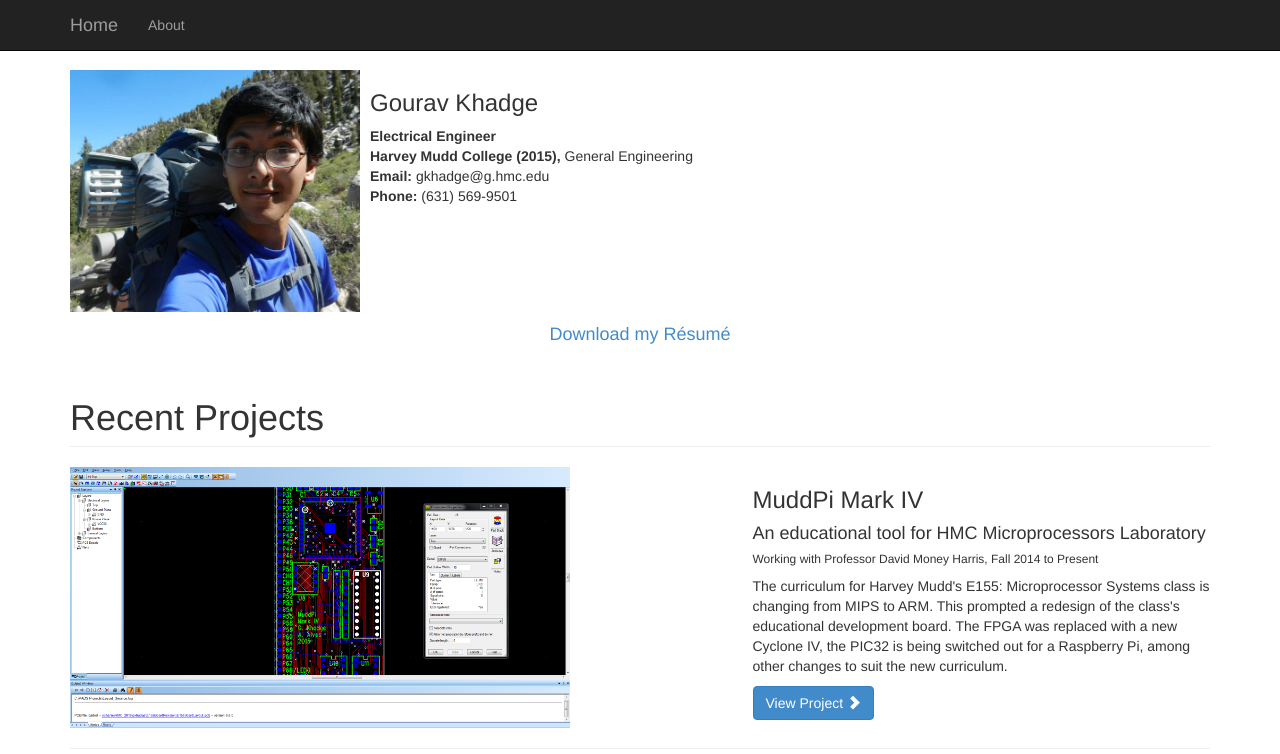
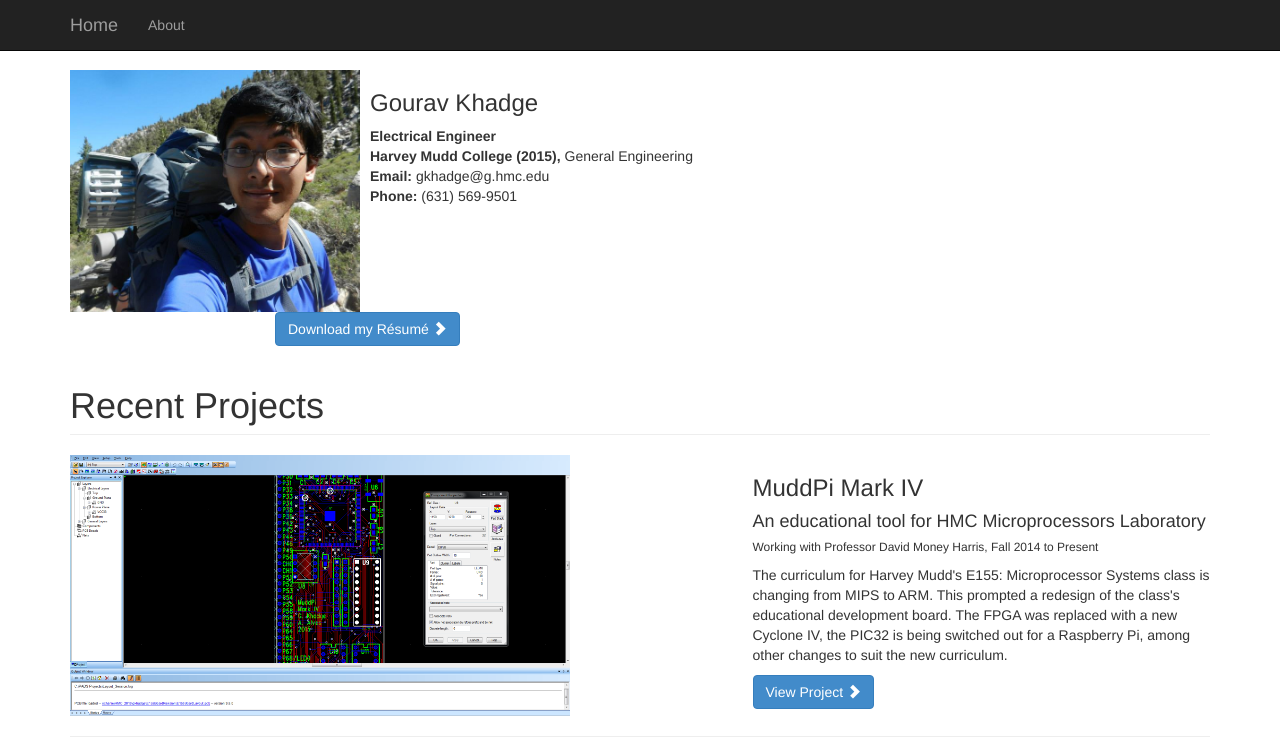
Before and after one commit to gkhadge/PersonalWebsite, a plain HTML site: page index.html in a window 1280 px wide. Shown: the top 754 px of the page. Drawn offline with Linux system fonts and the light colour scheme; grey boxes are pictures that could not be loaded.

Commit message:
added button for downloading resume
left justified under the rest of the basic info section
you should change it to YOUR resume soon
or I will put a dick pic there

```diff
--- a/index.html
+++ b/index.html
@@ -72,12 +72,12 @@
 	<strong>  Phone: </strong> (631) 569-9501
 	</p>
 
-	<div class="col-lg-8 col-lg-offset-2 text-center">
+	<div class="col-lg-8 col-lg-offset-2 text-left">
 		<!-- Link to Resume -->
 		<a href="https://github.com/jeansung/ResumeCollection/raw/master/master_resume/JEANSUNG_RESUME.pdf"
 
-		class="btn btn-lg btn-outline">
-			Download my R&eacutesum&eacute
+		class="btn btn-primary">
+			Download my R&eacutesum&eacute <span class="glyphicon glyphicon-chevron-right"></span>
 		</a>
 	</div>
 
```
